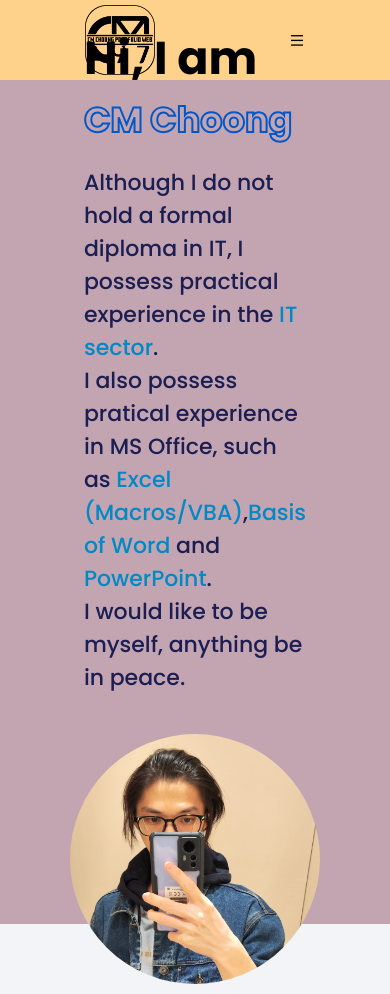
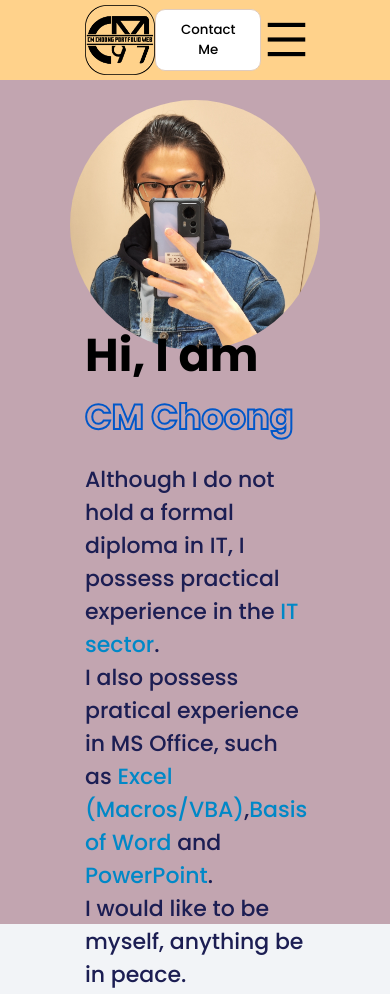
Before and after one commit to CMCHOONG97/Official-Portfolio, a plain HTML site: page index.html in a window 390 px wide. Shown: the top 994 px of the page. Drawn offline with nearby package versions, Linux system fonts and the light colour scheme.

Commit message:
Add files via upload

```diff
--- a/static/css/main.css
+++ b/static/css/main.css
@@ -90,7 +90,7 @@ nav button{
     transition: all 0.3s ease;
 }
 
-nav a button#menuButton{
+nav a button .menuButton{
     color: #000000;
     background-color: #fff;
     display: flex;
@@ -100,11 +100,11 @@ nav a button#menuButton{
     padding: 7px;
 }
 
-#nav-bar-menubtn{
+.nav-bar-menubtn{
     display: none;
 }
 
-#nav-bar-menubtn i{
+.nav-bar-menubtn i{
     font-size: 50px;
     cursor: pointer;
 }
@@ -584,7 +584,7 @@ footer .bottom .links a{
         align-content: flex-start;
     }
 
-    #menuButton{
+    .menuButton{
         display: none;
     }
 
@@ -620,7 +620,7 @@ footer .bottom .links a{
         height: 100vh;
     }
 
-    #left{
+    .left{
         width: 100%;
         order: 2;
         justify-content: center;
```
